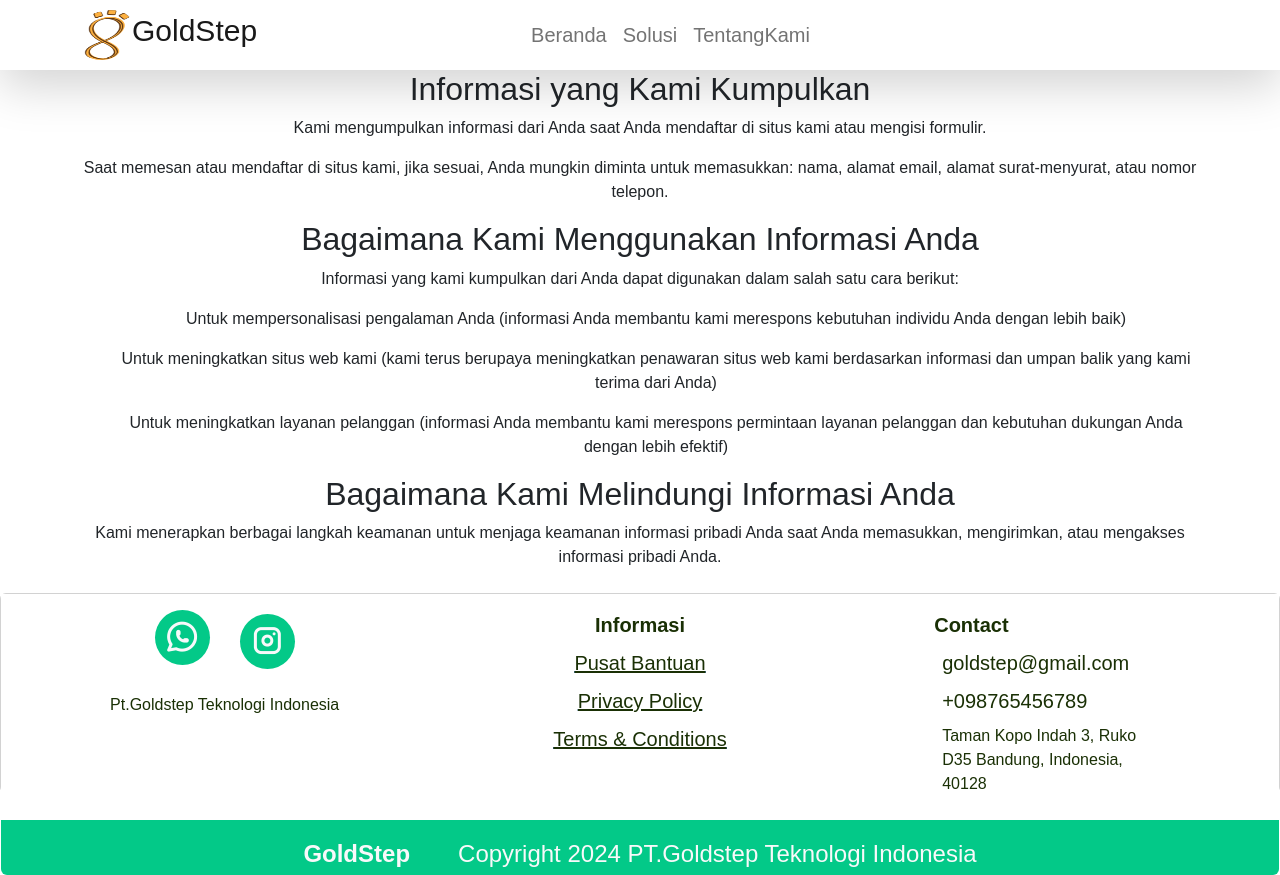
After one commit to adithamp/landingpage, a CodeIgniter 4 app: the page made by app/Views/privacypolicy.php in a window 1280 px wide. The commit adds this page. Run offline with PHP 8.4 and a stand-in for CodeIgniter, Linux system fonts and the light colour scheme; the template is opened without the code that fills it, so the values that code supplies are empty; some libraries are stand-ins or nearby versions.

Commit message:
Menambahkan page untuk privacy policy

```diff
--- a/app/Config/Routes.php
+++ b/app/Config/Routes.php
@@ -12,3 +12,4 @@ $routes->get('solusi', 'MainController::solusi');
 $routes->get('fitur', 'MainController::fitur');
 $routes->get('detail_fitur', 'MainController::detail_fitur');
 $routes->get('tentangkami', 'MainController::tentangkami');
+$routes->get('privacypolicy', 'MainController::privacy');
--- a/app/Controllers/MainController.php
+++ b/app/Controllers/MainController.php
@@ -95,4 +95,9 @@ class MainController extends BaseController
 
         return view('tentangkami', $data);
     }
+
+    public function privacy()
+    {
+        return view('privacypolicy');
+    }
 }
--- a/app/Views/layout/main.php
+++ b/app/Views/layout/main.php
@@ -76,7 +76,7 @@
                             <a href="">
                                 <p class="txt p-0 m-0 fs-5 pb-2 text-decoration-underline">Pusat Bantuan</p>
                             </a>
-                            <a href="">
+                            <a href="/privacypolicy">
                                 <p class="txt p-0 m-0 fs-5 pb-2 text-decoration-underline">Privacy Policy</p>
                             </a>
                             <a href="">
--- /dev/null
+++ b/app/Views/privacypolicy.php
@@ -0,0 +1,29 @@
+<?php $this->extend('layout/main') ?>
+<?php $this->section('layout') ?>
+Privacy Policy
+<?php $this->endsection() ?>
+<?php $this->section('content') ?>
+
+
+<div class="container text-center">
+<section>
+    <h2>Informasi yang Kami Kumpulkan</h2>
+    <p>Kami mengumpulkan informasi dari Anda saat Anda mendaftar di situs kami atau mengisi formulir.</p>
+    <p>Saat memesan atau mendaftar di situs kami, jika sesuai, Anda mungkin diminta untuk memasukkan: nama, alamat email, alamat surat-menyurat, atau nomor telepon.</p>
+</section>
+<section>
+    <h2>Bagaimana Kami Menggunakan Informasi Anda</h2>
+    <p>Informasi yang kami kumpulkan dari Anda dapat digunakan dalam salah satu cara berikut:</p>
+    <ul>
+        <p>Untuk mempersonalisasi pengalaman Anda (informasi Anda membantu kami merespons kebutuhan individu Anda dengan lebih baik)</p>
+        <p>Untuk meningkatkan situs web kami (kami terus berupaya meningkatkan penawaran situs web kami berdasarkan informasi dan umpan balik yang kami terima dari Anda)</p>
+        <p>Untuk meningkatkan layanan pelanggan (informasi Anda membantu kami merespons permintaan layanan pelanggan dan kebutuhan dukungan Anda dengan lebih efektif)</p>
+    </ul>
+</section>
+<section>
+    <h2>Bagaimana Kami Melindungi Informasi Anda</h2>
+    <p>Kami menerapkan berbagai langkah keamanan untuk menjaga keamanan informasi pribadi Anda saat Anda memasukkan, mengirimkan, atau mengakses informasi pribadi Anda.</p>
+</section>
+
+</div>
+<?php $this->endsection() ?>
```
